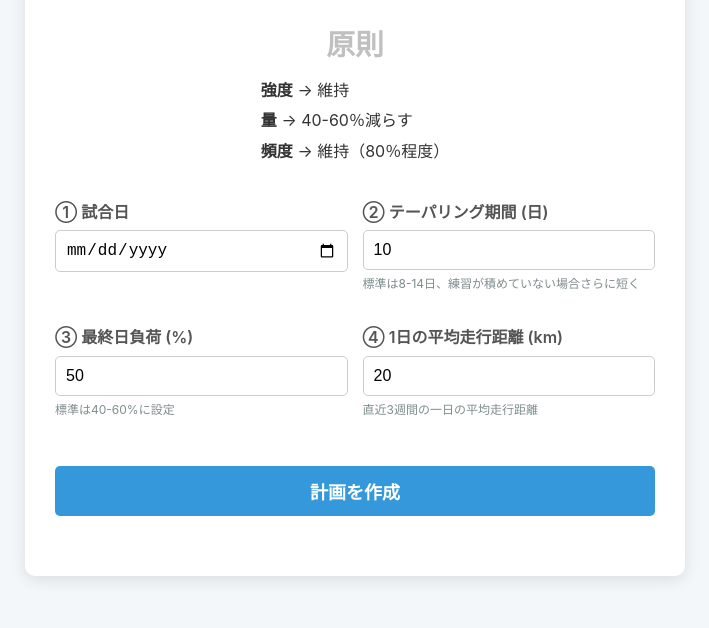
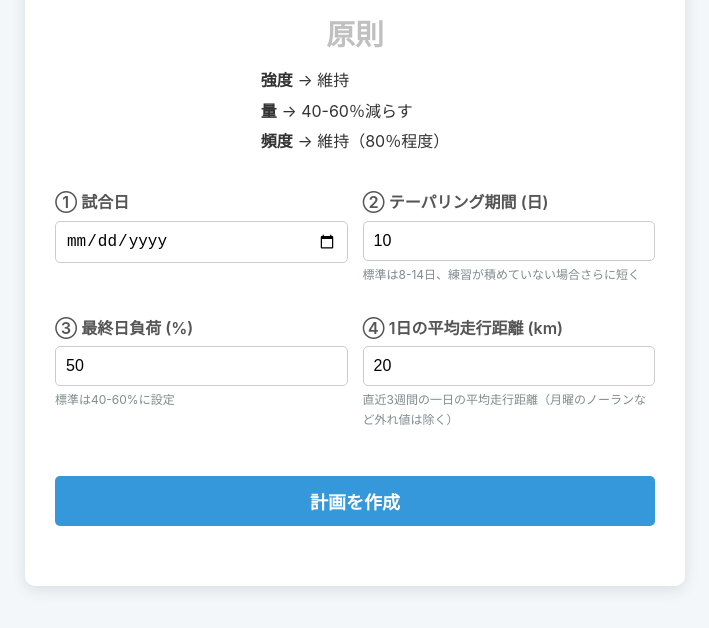
Before and after one commit to chinchiku/tapering_calculator_waseda, a plain HTML site: page index.html in a window 1280 px wide. Shown: the part 200-828 px from the top of the page, without its empty margins (285-994 px from the left). Drawn offline with Linux system fonts and the light colour scheme; a web font is replaced by a local one.

Commit message:
index.html

```diff
--- a/index.html
+++ b/index.html
@@ -170,7 +170,7 @@
             <div class="input-group">
                 <label for="initialDistance">④ 1日の平均走行距離 (km)</label>
                 <input type="number" id="initialDistance" value="20" min="1">
-                <p class="input-note">直近3週間の一日の平均走行距離</p>
+                <p class="input-note">直近3週間の一日の平均走行距離（月曜のノーランなど外れ値は除く）</p>
             </div>
         </div>
 
```
